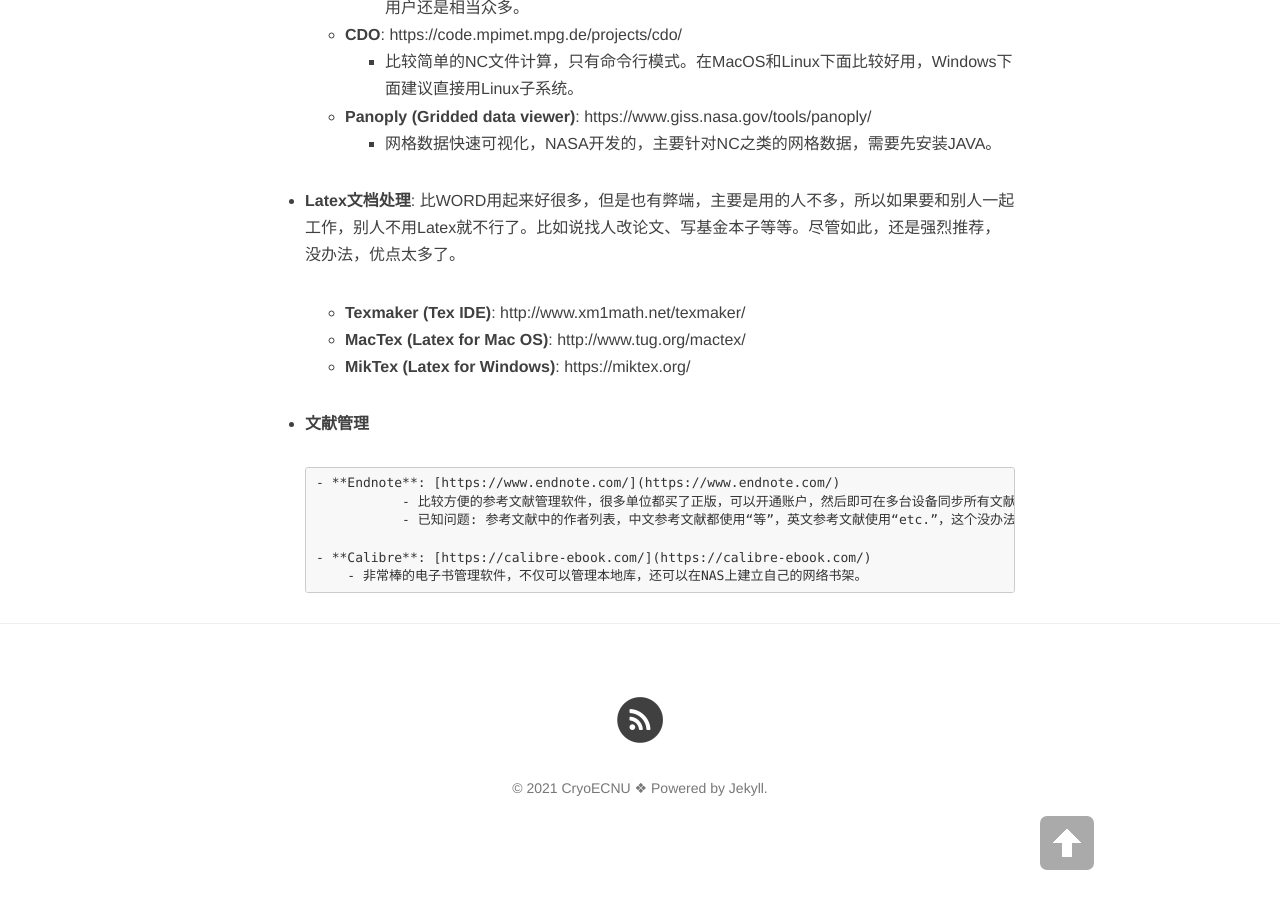
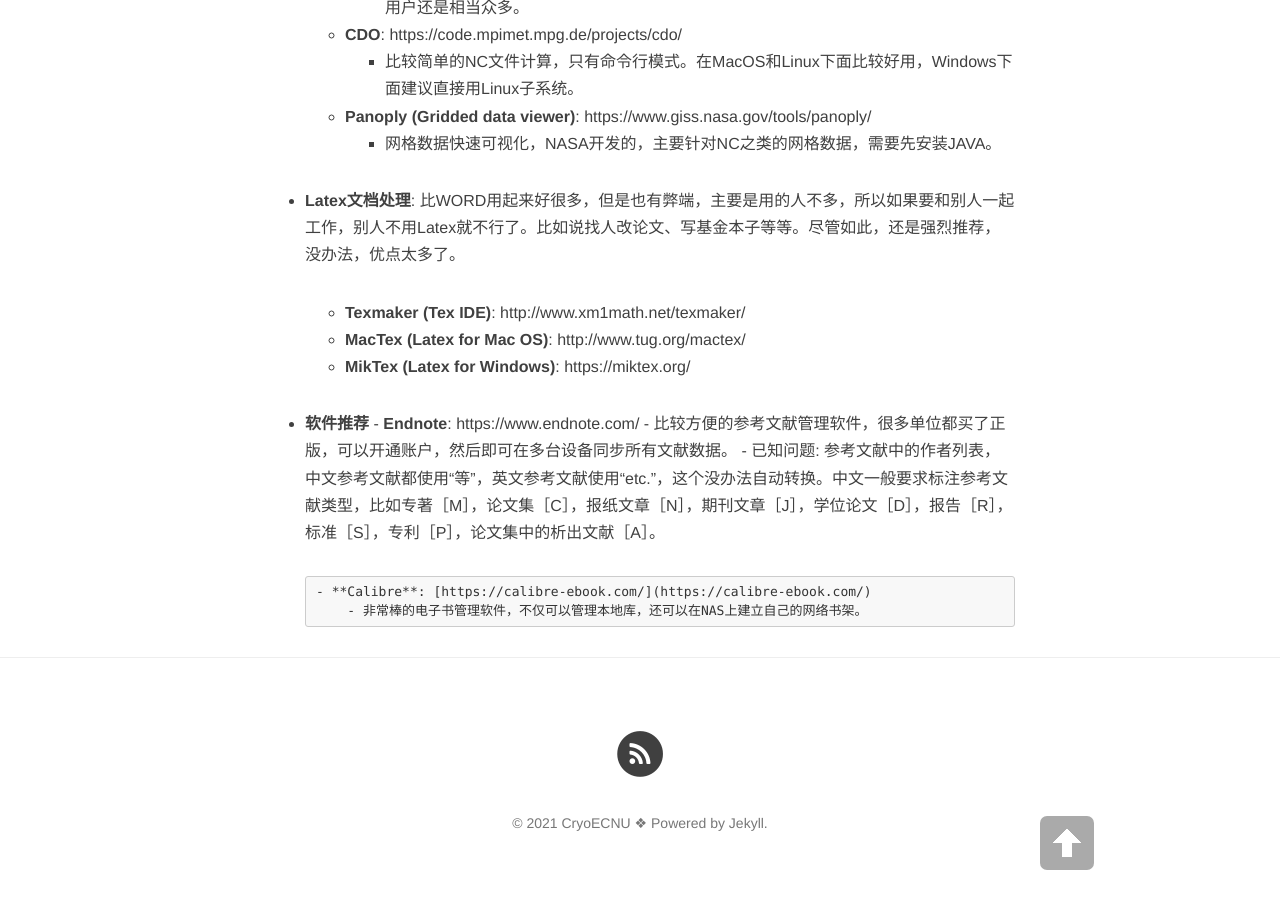
Before and after one commit to CryoECNU/cryoecnu.github.io, a Jekyll site: the page built from xtech.md, in a window 1280 px wide and 900 px high, scrolled down 1003 px. Built offline with Jekyll 4.4.1, drawn with Linux system fonts in a browser that asks for light colours; nearby versions of some CDN libraries.

Commit message:
Update xtech.md

```diff
--- a/xtech.md
+++ b/xtech.md
@@ -40,8 +40,8 @@
 	- **MacTex (Latex for Mac OS)**: [http://www.tug.org/mactex/](http://www.tug.org/mactex/)
 	- **MikTex (Latex for Windows)**: [https://miktex.org/](https://miktex.org/)
 
-- **文献管理**
 
+- **软件推荐**
       - **Endnote**: [https://www.endnote.com/](https://www.endnote.com/)
       	   - 比较方便的参考文献管理软件，很多单位都买了正版，可以开通账户，然后即可在多台设备同步所有文献数据。
       	   - 已知问题: 参考文献中的作者列表，中文参考文献都使用“等”，英文参考文献使用“etc.”，这个没办法自动转换。中文一般要求标注参考文献类型，比如专著［M］，论文集［C］，报纸文章［N］，期刊文章［J］，学位论文［D］，报告［R］，标准［S］，专利［P］，论文集中的析出文献［A］。
```
